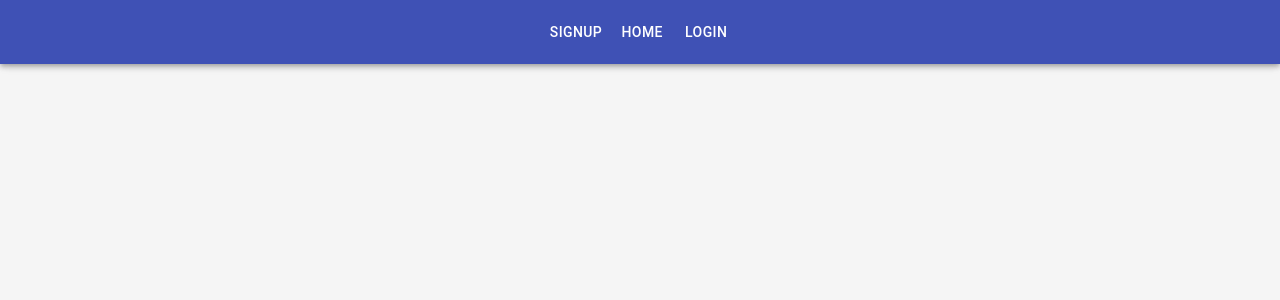
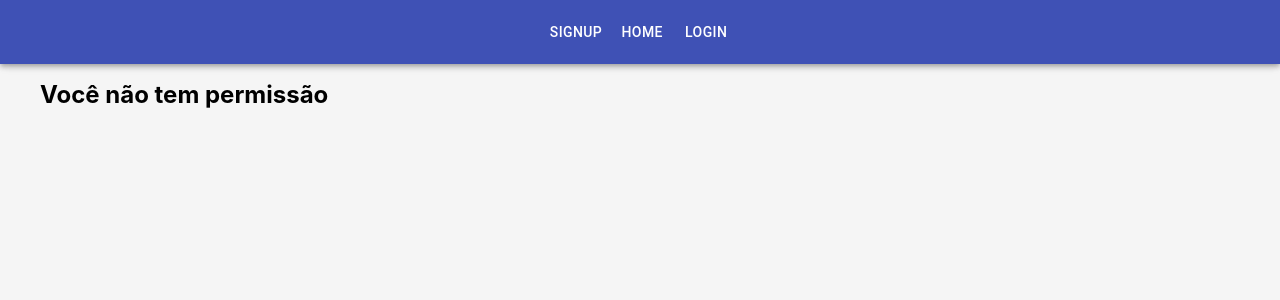
Before and after one commit to Nandolinhares/cartolol-client, a React (Create React App) app: page /secretAdmin in a window 1280 px wide. Shown: the top 300 px of the page. Built offline with nearby package versions, Linux system fonts and the light colour scheme.

Commit message:
created adminHome configuration

```diff
--- a/src/App.js
+++ b/src/App.js
@@ -54,7 +54,7 @@ function App() {
               />
               <AdminRoute
                 exact
-                path="/admin"
+                path="/secretAdmin"
                 component={adminHome} />
             </Switch>
           </div>
--- a/src/components/Navbar.js
+++ b/src/components/Navbar.js
@@ -10,7 +10,7 @@ import { connect } from 'react-redux';
 import { logoutUser } from '../redux/actions/userActions';
 import store from '../redux/store';
 
-export function Navbar({ user: { authenticated } }) {
+export function Navbar({ user: { authenticated, credentials: { administrator } } }) {
 
   function handleLogout(){
     window.location.href = "/login";
@@ -20,16 +20,20 @@ export function Navbar({ user: { authenticated } }) {
   return (
     <AppBar position="fixed">
       <Toolbar className="menu">
-        {authenticated ? (
-          <div>
-            {console.log(authenticated)}
+        {authenticated ? (administrator ? (<div>
           <Button color="inherit" component={Link} to="/">
             Home
           </Button>
-            <Button color="inherit" component={Link} to="/admin">Admin</Button>
+          <Button color="inherit" component={Link} to="/secretAdmin">Admin</Button>
           <Button color="inherit" onClick={handleLogout}>Logout</Button>
-          </div>
-        ) : (<div>
+        </div>) : (
+        <div>
+          <Button color="inherit" component={Link} to="/">
+            Home
+          </Button>
+          <Button color="inherit" onClick={handleLogout}>Logout</Button>
+        </div>)) : (
+          <div>
             <Button color="inherit" component={Link} to="/signup">
               Signup
             </Button>
@@ -39,7 +43,8 @@ export function Navbar({ user: { authenticated } }) {
             <Button color="inherit" component={Link} to="/login">
               Login
             </Button>
-            </div>)}
+          </div>
+        )}
       </Toolbar>
     </AppBar>
   );
--- a/src/pages/adminHome.js
+++ b/src/pages/adminHome.js
@@ -1,13 +1,31 @@
-import React, { Component } from 'react'
+import React, { Component } from 'react';
+import PropTypes from 'prop-types';
+import { connect } from 'react-redux';
 
 export class adminHome extends Component {
     render() {
-        return (
+        const { user: { credentials: { administrator } } } = this.props;
+
+        let adminProfile = administrator ? (
             <div>
                 <h2>Olá adm</h2>
             </div>
+        ) : (
+            <div>
+                <h2>Você não tem permissão</h2>
+            </div>
         )
+
+        return adminProfile;
     }
 }
 
-export default adminHome
+adminHome.propTypes ={
+    user: PropTypes.object.isRequired
+}
+
+const mapStateToProps = (state) => ({
+    user: state.user
+});
+
+export default connect(mapStateToProps)(adminHome);
```
Lines whose indentation alone changed are shown as unchanged.
